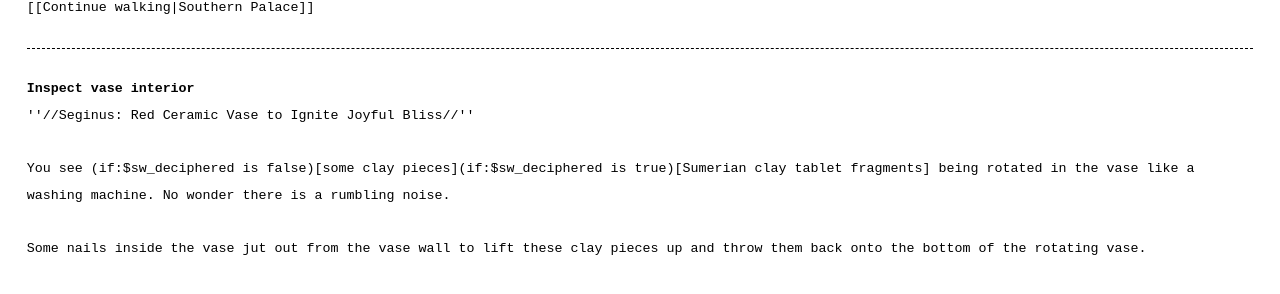
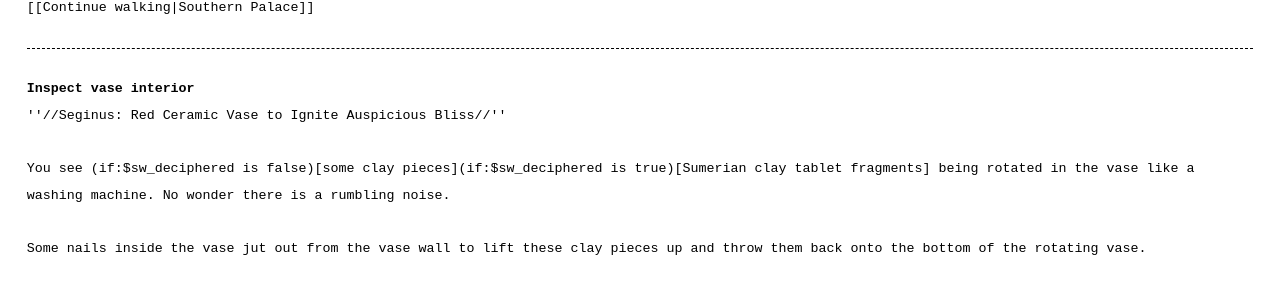
Before and after one commit to maksuihin/maksuihin.github.io, a Jekyll site: the page fengshui2024/text.html, which Jekyll copies as it is, in a window 1280 px wide and 900 px high, scrolled down 7474 px. Shown: the part 152-446 px from the top of the window. Built offline with Jekyll 4.4.1, drawn with Linux system fonts in a browser that asks for light colours; some of the changed text lies outside the part shown.

Commit message:
Auspicious Bliss

```diff
--- a/fengshui2024/index.html
+++ b/fengshui2024/index.html
@@ -180,7 +180,7 @@ You now have &#39;&#39;$chi chi&#39;&#39;.
 You hear a continous rumble of landslide and fallen debris. You walk nearer and see what is happening.
 
 There is a label stuck on the wall. You realise that the installation here is called
-&#39;&#39;//Seginus: Red Ceramic Vase to Ignite Joyful Bliss//&#39;&#39;.
+&#39;&#39;//Seginus: Red Ceramic Vase to Ignite Auspicious Bliss//&#39;&#39;.
 
 There is a vase supported by a metal frame, standing on the ground. The vase is lying horizontally with its opening on its side. There seems to be some debris inside the vase.
 
@@ -200,7 +200,7 @@ You wanted to touch the vase, but you are also afraid that you may be disturbing
 
 [[Continue walking|W]]</tw-passagedata><tw-passagedata pid="15" name="SW-S" tags="" position="650,850" size="100,100">You are walking eastwards...
 
-[[Continue walking|Southern Palace]]</tw-passagedata><tw-passagedata pid="16" name="Inspect vase interior" tags="" position="300,1025" size="100,100">&#39;&#39;//Seginus: Red Ceramic Vase to Ignite Joyful Bliss//&#39;&#39;
+[[Continue walking|Southern Palace]]</tw-passagedata><tw-passagedata pid="16" name="Inspect vase interior" tags="" position="300,1025" size="100,100">&#39;&#39;//Seginus: Red Ceramic Vase to Ignite Auspicious Bliss//&#39;&#39;
 
 You see (if:$sw_deciphered is false)[some clay pieces](if:$sw_deciphered is true)[Sumerian clay tablet fragments] being rotated in the vase like a washing machine. No wonder there is a rumbling noise.
 
--- a/fengshui2024/text.html
+++ b/fengshui2024/text.html
@@ -221,7 +221,7 @@ You now have ''$chi chi''.
 You hear a continous rumble of landslide and fallen debris. You walk nearer and see what is happening.
 
 There is a label stuck on the wall. You realise that the installation here is called
-''//Seginus: Red Ceramic Vase to Ignite Joyful Bliss//''.
+''//Seginus: Red Ceramic Vase to Ignite Auspicious Bliss//''.
 
 There is a vase supported by a metal frame, standing on the ground. The vase is lying horizontally with its opening on its side. There seems to be some debris inside the vase.
 
@@ -241,7 +241,7 @@ You wanted to touch the vase, but you are also afraid that you may be disturbing
 
 [[Continue walking|W]]</tw-passagedata><tw-passagedata pid="15" name="SW-S" tags="" position="650,850" size="100,100">You are walking eastwards...
 
-[[Continue walking|Southern Palace]]</tw-passagedata><tw-passagedata pid="16" name="Inspect vase interior" tags="" position="300,1025" size="100,100">''//Seginus: Red Ceramic Vase to Ignite Joyful Bliss//''
+[[Continue walking|Southern Palace]]</tw-passagedata><tw-passagedata pid="16" name="Inspect vase interior" tags="" position="300,1025" size="100,100">''//Seginus: Red Ceramic Vase to Ignite Auspicious Bliss//''
 
 You see (if:$sw_deciphered is false)[some clay pieces](if:$sw_deciphered is true)[Sumerian clay tablet fragments] being rotated in the vase like a washing machine. No wonder there is a rumbling noise.
 
```
